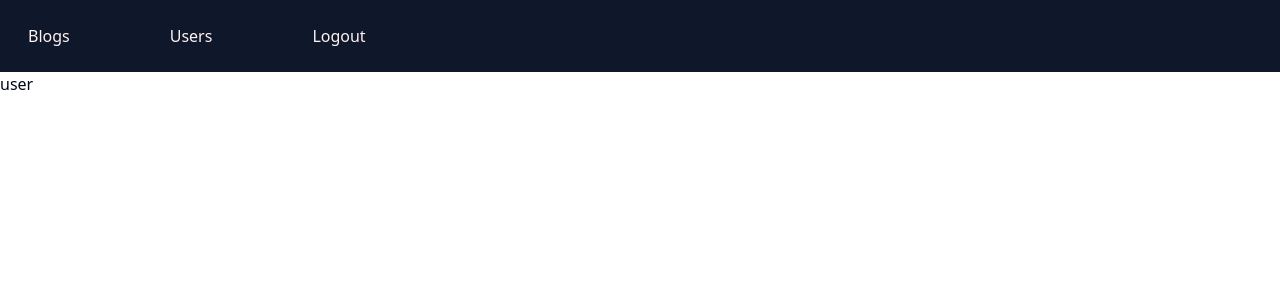
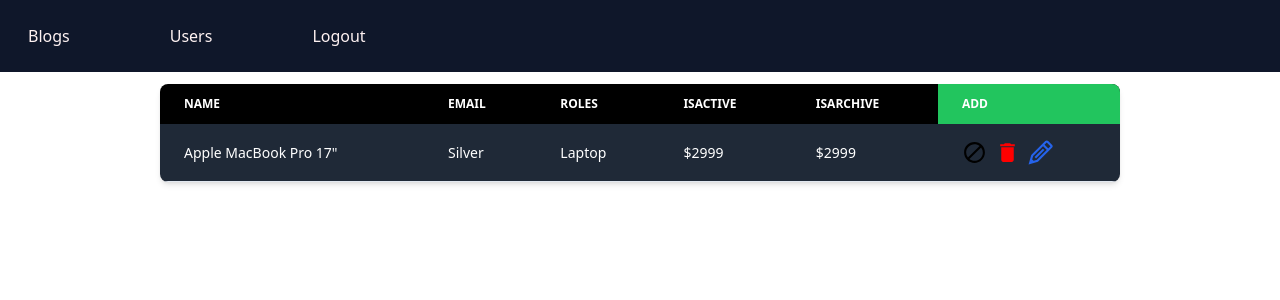
Before and after one commit to ASIMNEUPANE/Nest-JS_Prisma, a Next.js app in the folder client/: page /admin/user in a window 1280 px wide. Shown: the top 300 px of the page. Built offline with nearby package versions, Linux system fonts and the light colour scheme.

Commit message:
Add user add and edit pages, and update admin navbar

```diff
--- /dev/null
+++ b/client/app/admin/user/add/page.tsx
@@ -0,0 +1,38 @@
+
+function add() {
+    return (
+        <div className=" p-4 ">
+            <div className='flex justify-center items-center '>
+                <form className="  rounded-2xl space-y-6 text-white p-5 bg-gray-800 w-3/4">
+                    <div className=' pl-52 flex flex-col items-center justify-center w-3/5'>
+                    <div className='p-2'  >
+                        <div className='pr-2 font-semibold '>Name</div>
+                        <input className='bg-white text-black rounded-sm p-2 w-80' type="text" placeholder='Name' />
+                    </div>
+
+                    <div className='p-2' >
+                        <div className='pr-2 font-semibold'>Email</div>
+                        <input className='bg-white text-black rounded-sm p-2 w-80' type="email" placeholder='email' />
+                    </div>
+                    <div  className='p-2'>
+                        <div className='pr-2 font-semibold'>Password</div>
+                        <input className='bg-white text-black rounded-sm p-2 w-80' type="password" placeholder='password' />
+                    </div>
+                    <div  className='p-2'>
+                        <div className='pr-2 font-semibold'>images</div>
+                        <input className='bg-white text-black rounded-sm p-2 w-80' type="file" placeholder='images' />
+                    </div>
+                    <div  className='p-2'>
+
+                    <button type='submit' className=" p-3 w-80 bg-gradient-to-r from-blue-400 to-cyan-200  font-semibold rounded-full ">Create User</button>
+                    </div>
+                    </div>
+
+
+                </form>
+            </div>
+        </div>
+    )
+}
+
+export default add
--- /dev/null
+++ b/client/app/admin/user/edit/page.tsx
@@ -0,0 +1,38 @@
+
+function edit() {
+    return (
+        <div className=" p-4 ">
+            <div className='flex justify-center items-center '>
+                <form className="  rounded-2xl space-y-6 text-white p-5 bg-gray-800 w-3/4">
+                    <div className=' pl-52 flex flex-col items-center justify-center w-3/5'>
+                    <div className='p-2'  >
+                        <div className='pr-2 font-semibold '>Name</div>
+                        <input className='bg-white text-black rounded-sm p-2 w-80' type="text" placeholder='Name' />
+                    </div>
+
+                    <div className='p-2' >
+                        <div className='pr-2 font-semibold'>Email</div>
+                        <input className='bg-white text-black rounded-sm p-2 w-80' type="email" placeholder='email' />
+                    </div>
+                    <div  className='p-2'>
+                        <div className='pr-2 font-semibold'>Password</div>
+                        <input className='bg-white text-black rounded-sm p-2 w-80' type="password" placeholder='password' />
+                    </div>
+                    <div  className='p-2'>
+                        <div className='pr-2 font-semibold'>images</div>
+                        <input className='bg-white text-black rounded-sm p-2 w-80' type="file" placeholder='images' />
+                    </div>
+                    <div  className='p-2'>
+
+                    <button type='submit' className=" p-3 w-80 bg-gradient-to-r from-blue-400 to-cyan-200  font-semibold rounded-full ">Update User</button>
+                    </div>
+                    </div>
+
+
+                </form>
+            </div>
+        </div>
+    )
+}
+
+export default edit
--- a/client/app/admin/user/page.tsx
+++ b/client/app/admin/user/page.tsx
@@ -1,9 +1,70 @@
+import Link from 'next/link'
 import React from 'react'
+import { MdBlock } from "react-icons/md";
+import { MdDelete } from "react-icons/md";
+import { GrEdit } from "react-icons/gr";
+function user() {
+    return (
 
-function user() {
-  return (
-    <div>user</div>
-  )
+        <div className="relative overflow-x-auto shadow-md sm:rounded-lg w-3/4 mx-auto mt-3">
+            <table className="w-full text-sm text-left rtl:text-right text-gray-500 dark:text-gray-400 ">
+                <thead className="text-xs text-white uppercase bg-black dark:bg-gray-700 dark:text-gray-400">
+                    <tr>
+                        <th scope="col" className="px-6 py-3">
+                            Name
+                        </th>
+                        <th scope="col" className="px-6 py-3">
+                            Email
+                        </th>
+                        <th scope="col" className="px-6 py-3">
+                            Roles
+                        </th>
+                        <th scope="col" className="px-6 py-3">
+                            isActive
+                        </th>
+                        <th scope="col" className="px-6 py-3">
+                            IsArchive
+                        </th>
+                        <th scope="col" className="px-6 py-3 bg-green-500  hover:bg-green-600  hover:focus-visible hover:underline ">
+                            <Link href={'/admin/user/add'}>
+                                Add
+                            </Link>
+                        </th>
+
+
+                    </tr>
+                </thead>
+                <tbody>
+                    <tr className=" text-white bg-gray-800 border-b dark:border-gray-700 hover:bg-gray-800 dark:hover:bg-gray-600">
+                        <th scope="row" className=" text-white px-6 py-4 font-medium   dark:text-white">
+                            Apple MacBook Pro 17"
+                        </th>
+                        <td className="px-6 py-4">
+                            Silver
+                        </td>
+                        <td className="px-6 py-4">
+                            Laptop
+                        </td>
+                        <td className="px-6 py-4">
+                            $2999
+                        </td>
+                        <td className="px-6 py-4">
+                            $2999
+                        </td>
+                        <td className="px-6 py-4 text-right flex gap-2">
+                            <button><MdBlock color='black ' size={25} /></button>
+                            <button className=''><MdDelete color='red'  size={25} />
+                            </button>
+                            <Link href={'/admin/user/edit'} className="font-medium text-blue-600 dark:text-blue-500 hover:underline"><GrEdit  size={25} />
+                            </Link>
+                        </td>
+                    </tr>
+
+
+                </tbody>
+            </table>
+        </div>
+    )
 }
 
 export default user
--- a/client/components/AdmimNavbar.tsx
+++ b/client/components/AdmimNavbar.tsx
@@ -7,7 +7,7 @@ function AdminNavbar() {
     <div className='flex gap-11 bg-slate-900 '>
         <div className=' rounded-sm m-4 hover:text-gray-300 text-red-50 px-3 py-2' ><Link href={'/admin/blog'}>Blogs</Link></div>
         <div className=' rounded-sm m-4 hover:text-gray-300 text-red-50 px-3 py-2' ><Link href={'/admin/user'}>Users</Link></div>
-        <div className=' rounded-sm m-4 hover:text-gray-300 text-red-50 px-3 py-2' ><Link href={''}>Logout</Link></div>
+        <div className=' rounded-sm m-4 hover:text-gray-300 text-red-50 px-3 py-2' ><Link href={'/'}>Logout</Link></div>
 
     </div>
   )
```
